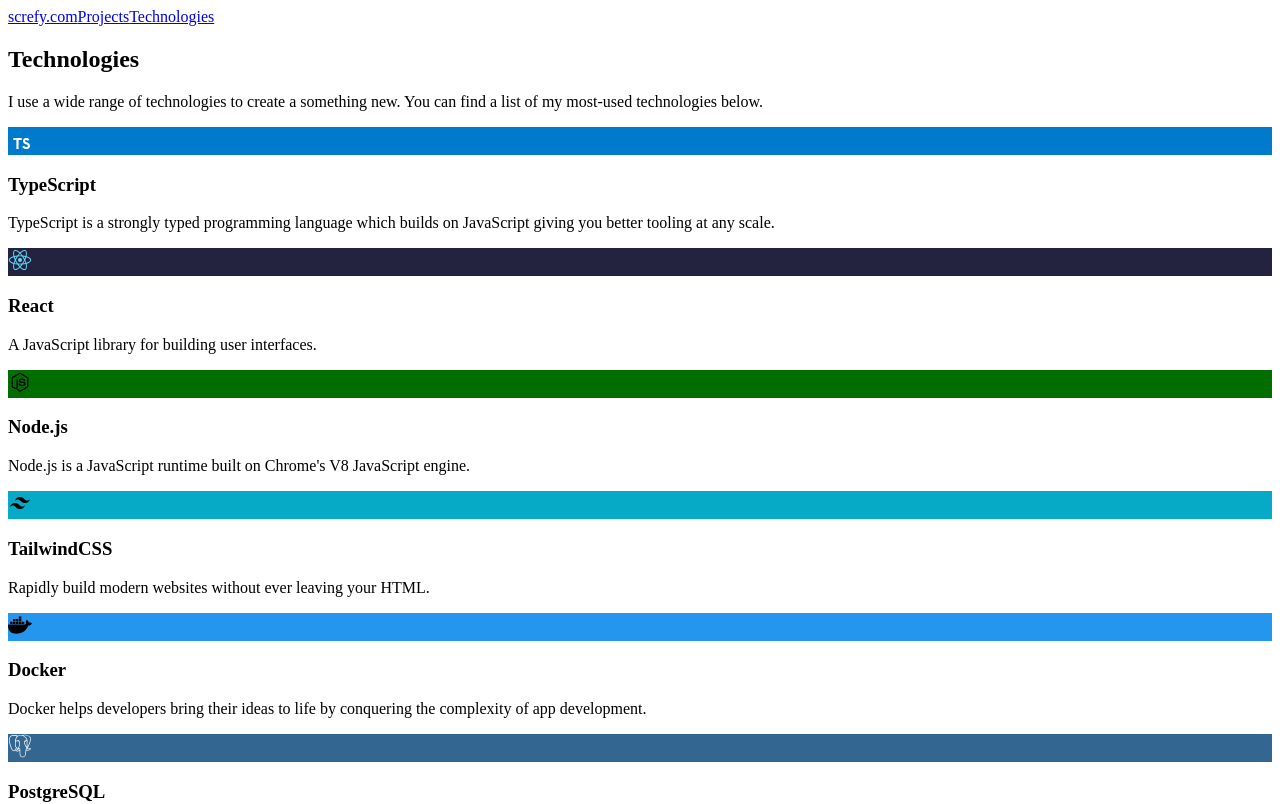
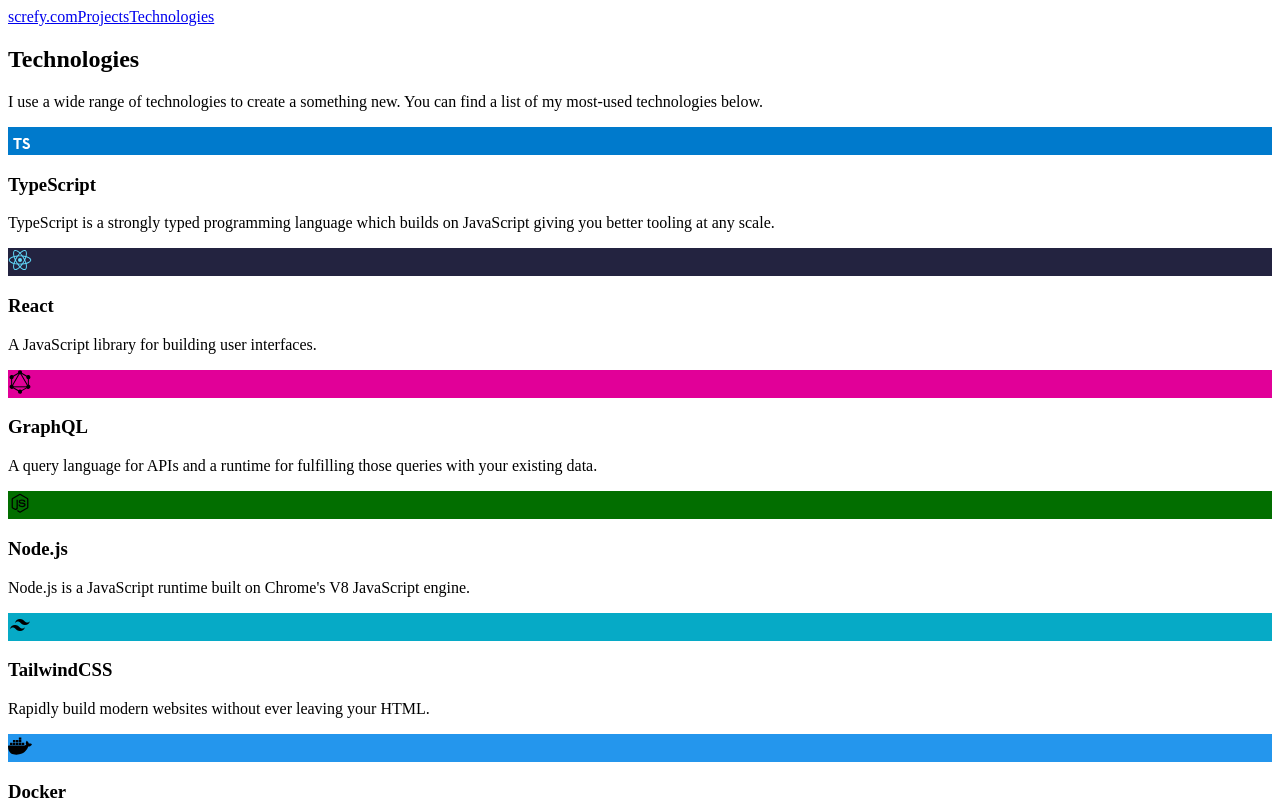
Before and after one commit to screfy/screfy.com, a Next.js app: page /technologies in a window 1280 px wide. Shown: the top 804 px of the page. Built offline with nearby package versions, Linux system fonts and the light colour scheme; no server answers.

Commit message:
feat: add GraphQL technology

```diff
--- /dev/null
+++ b/src/components/icons/GraphQL.tsx
@@ -0,0 +1,16 @@
+export default function GraphQL(): JSX.Element {
+  return (
+    <svg viewBox="0 0 128 128" fill="currentColor" height="24" width="24">
+      <g fill="currentColor">
+        <path d="M18.39 96.852l-4.6-2.657L65.04 5.434l4.597 2.656zm0 0"></path>
+        <path d="M12.734 87.105H115.23v5.31H12.734zm0 0"></path>
+        <path d="M66.031 119.688L14.766 90.09l2.656-4.602 51.266 29.602zm0 0M110.566 42.543L59.301 12.941l2.656-4.597 51.266 29.597zm0 0"></path>
+        <path d="M17.434 42.523l-2.657-4.601 51.27-29.598 2.656 4.598zm0 0"></path>
+        <path d="M109.621 96.852L58.375 8.09l4.598-2.656 51.25 88.761zm0 0M16.8 34.398h5.313v59.204h-5.312zm0 0"></path>
+        <path d="M105.887 34.398h5.312v59.204h-5.312zm0 0"></path>
+        <path d="M65.129 117.441l-2.32-4.02 44.586-25.745 2.32 4.02zm0 0"></path>
+        <path d="M118.238 95.328c-3.07 5.344-9.918 7.168-15.261 4.098-5.344-3.074-7.168-9.922-4.098-15.266 3.074-5.344 9.922-7.168 15.266-4.097 5.375 3.105 7.199 9.921 4.093 15.265M29.09 43.84c-3.074 5.344-9.922 7.168-15.266 4.097-5.344-3.074-7.168-9.921-4.097-15.265 3.074-5.344 9.921-7.168 15.265-4.098 5.344 3.106 7.168 9.922 4.098 15.266M9.762 95.328c-3.075-5.344-1.25-12.16 4.093-15.266 5.344-3.07 12.16-1.246 15.266 4.098 3.07 5.344 1.246 12.16-4.098 15.266-5.375 3.07-12.191 1.246-15.261-4.098M98.91 43.84c-3.07-5.344-1.246-12.16 4.098-15.266 5.344-3.07 12.16-1.246 15.265 4.098 3.07 5.344 1.247 12.16-4.097 15.266-5.344 3.07-12.192 1.246-15.266-4.098M64 126.656a11.158 11.158 0 01-11.168-11.168A11.158 11.158 0 0164 104.32a11.158 11.158 0 0111.168 11.168c0 6.145-4.992 11.168-11.168 11.168M64 23.68a11.158 11.158 0 01-11.168-11.168A11.158 11.158 0 0164 1.344a11.158 11.158 0 0111.168 11.168A11.158 11.158 0 0164 23.68"></path>
+      </g>
+    </svg>
+  )
+}
--- a/src/pages/technologies.tsx
+++ b/src/pages/technologies.tsx
@@ -5,6 +5,7 @@
 import React from '../components/icons/React'
 import TailwindCSS from '../components/icons/TailwindCSS'
 import TypeScript from '../components/icons/TypeScript'
+import GraphQL from '../components/icons/GraphQL'
 import Page from '../components/Page'
 import Section from '../components/Section'
 import Technology, { TechnologyProps } from '../components/Technology'
@@ -22,6 +23,12 @@
     description: 'A JavaScript library for building user interfaces.',
     icon: <React />,
     color: '#232340',
+  },
+  {
+    name: 'GraphQL',
+    description: 'A query language for APIs and a runtime for fulfilling those queries with your existing data.',
+    icon: <GraphQL />,
+    color: '#e10098',
   },
   {
     name: 'Node.js',
```
